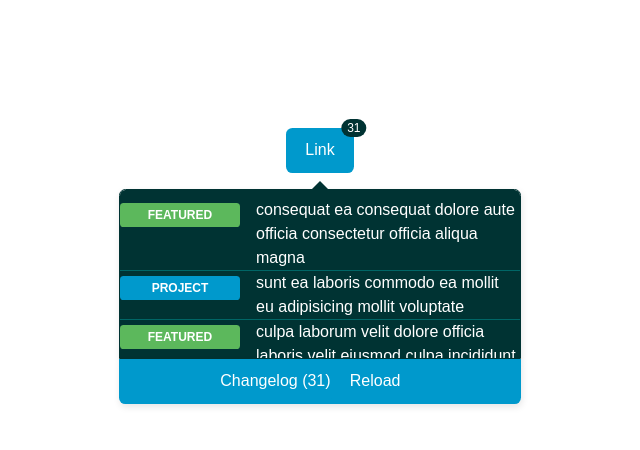
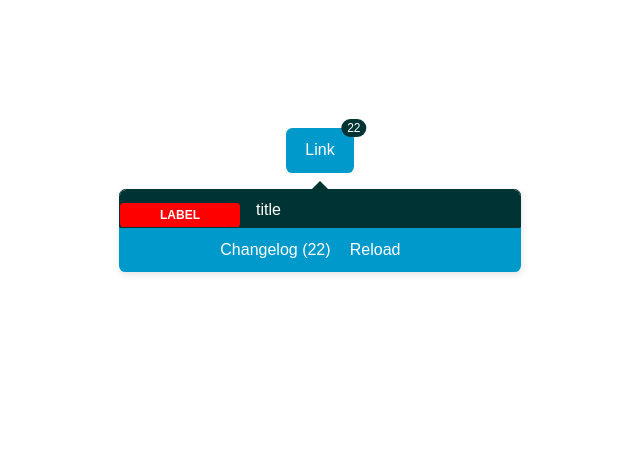
Before and after one commit to uberVU/github-changelog, a plain HTML site: page index.html in a window 1280 px wide. Shown: the whole page, without its empty margins (320-960 px from the left). Drawn offline with Linux system fonts and the light colour scheme.

Commit message:
split up basic plugin functionality into methods #2

```diff
--- a/index.html
+++ b/index.html
@@ -17,6 +17,7 @@
   <script src="js/changelog.js"></script>
   <script>
     $('.demo').changelog();
+    $('.demo').changelog('_addListItem', 'title', 'label', 'red');
   </script>
 </body>
 </html>
--- a/js/changelog.js
+++ b/js/changelog.js
@@ -1,90 +1,97 @@
-  /*
-  var changelog = function(option){
+(function($){
 
-    var defaults = {};
-    var options = $.extend(defaults, option);
+  var Changelog = function(target, options){
 
-    $('.site-footer').html(" ").append($("<ul class='" + options.list_class + "'></ul>"));
-
-    // $.each(data, function(){
-    // $('.' + options.list_class).append(createItem(this.labels[0], this.title, this.issue_id));
-    // });
-
-    $.each(data, function(){
-      $('ul.' + options.list_class).append(
-        "<li class='item'> \
-           <strong style='font-weight:bold;color:" + this.label_color + "'>" + this.label + "</strong> \
-           <p>" + this.title + "</p> \
-         </li>");
-    });
-  }
-  */
-
-$.fn.changelog = function(opt){
-  var defaults = {
+    // Defaults
+    this._options = $.extend(
+      {
         reloadText: 'Reload',
         iconText: 'Link',
-    footerTitle: 'Changelog',
-    reloadAction: function(e){
-      e.preventDefault();
-      console.log('reload button was pressed!');
-    }
+        footerTitle: 'Changelog'
+      }, options
+    );
+
+    this._widget = null;
+    this._list = null;
+    this._listWrapper = null;
+    this._reloadButton = null;
+    this._mainButton = null;
+    this._currentTimestamp = Date.now();
+    this._target = target;
+    this._init(target, options);
+    return this;
   };
-  var options = $.extend(defaults, opt);
-  var notificationNum = data.length;
 
-  // build HTML for widget
-  var widget =
+  Changelog.prototype._updateTimestamp = function(){
+    this._currentTimestamp = Date.now();
+  };
+
+  Changelog.prototype._addListItem = function(title, label, labelColor){
+    this._list.append(
+      $('<li></li>')
+        .append(
+          $('<span class="label"></span>')
+            .text(label)
+            .css({'background-color': labelColor})
+        )
+        .append(
+          $('<p></p>').text(title)
+        )
+    );
+  };
+
+  Changelog.prototype._buildList = function(){
+    var iconText = this._options.iconText;
+    this._widget =
       $('<div class="changelog-wrapper bottom"></div>')
         .append(
           $('<a class="btn" href="#"></a>')
-          .text(options.iconText)
+            .text(this._options.iconText)
             .append($('<span class="badge"></span>')
-            .text(notificationNum)
+              .text(22)
             )
           )
         .append(
           $('<div class="changelog"></div>')
             .append($('<ul></ul>'))
             .append($('<div class="changelog-footer"></div>')
-            .text(options.footerTitle + ' (' + notificationNum + ')')
+              .text(this._options.footerTitle + ' (' + 22 + ')')
               .append($('<a class="btn" href="#"></a>')
-              .text(options.reloadText)
+                .text(this._options.reloadText)
               )
             )
         );
-
-  var list = widget.find('ul');
-  var listWrapper = widget.find('.changelog');
-  var reloadButton = widget.find('.changelog-footer .btn');
-  var mainButton = widget.children('.btn').first();
+    this._list = this._widget.find('ul');
+    this._listWrapper = this._widget.find('.changelog');
+    this._reloadButton = this._widget.find('.changelog-footer .btn');
+    this._mainButton = this._widget.children('.btn').first();
 
     // add widget to selector
-  this.html(' ').append(widget);
+    this._target.html(' ').append(this._widget);
+  };
 
-  // populate list
-  $.each(data, function(){
-    list.append(
-      $('<li></li>')
-        .append($('<span class="label"></span>')
-          .text(this.label)
-          .css({
-            'background-color': this.label_color
-          })
-        )
-        .append($('<p></p>')
-          .text(this.title)
-        )
-    );
-  });
+  Changelog.prototype._init = function(){
+    this._buildList();
+  };
 
-  // set reload action
-  reloadButton.on('click', options.reloadAction);
+  Changelog.prototype.checkForUpdates = function(){
+  };
 
-  // open/close the list
-  mainButton.on('click', function(e){
-    e.preventDefault();
-    listWrapper.toggle();
-  });
+  $.fn.changelog = function(options){
 
+    var instance = this.data('changelog');
+
+    if(instance && instance[options]){
+      return instance[options].apply(instance, Array.prototype.slice.call(arguments, 1));
+
+    }else if(typeof options === 'object' || !options){
+      instance = new Changelog(this, options);
+      this.data('changelog', instance );
+      return this;
+
+    }else{
+      $.error('Method ' +  options + ' does not exist');
     }
+  };
+
+})(jQuery);
```
Lines whose indentation alone changed are shown as unchanged.
